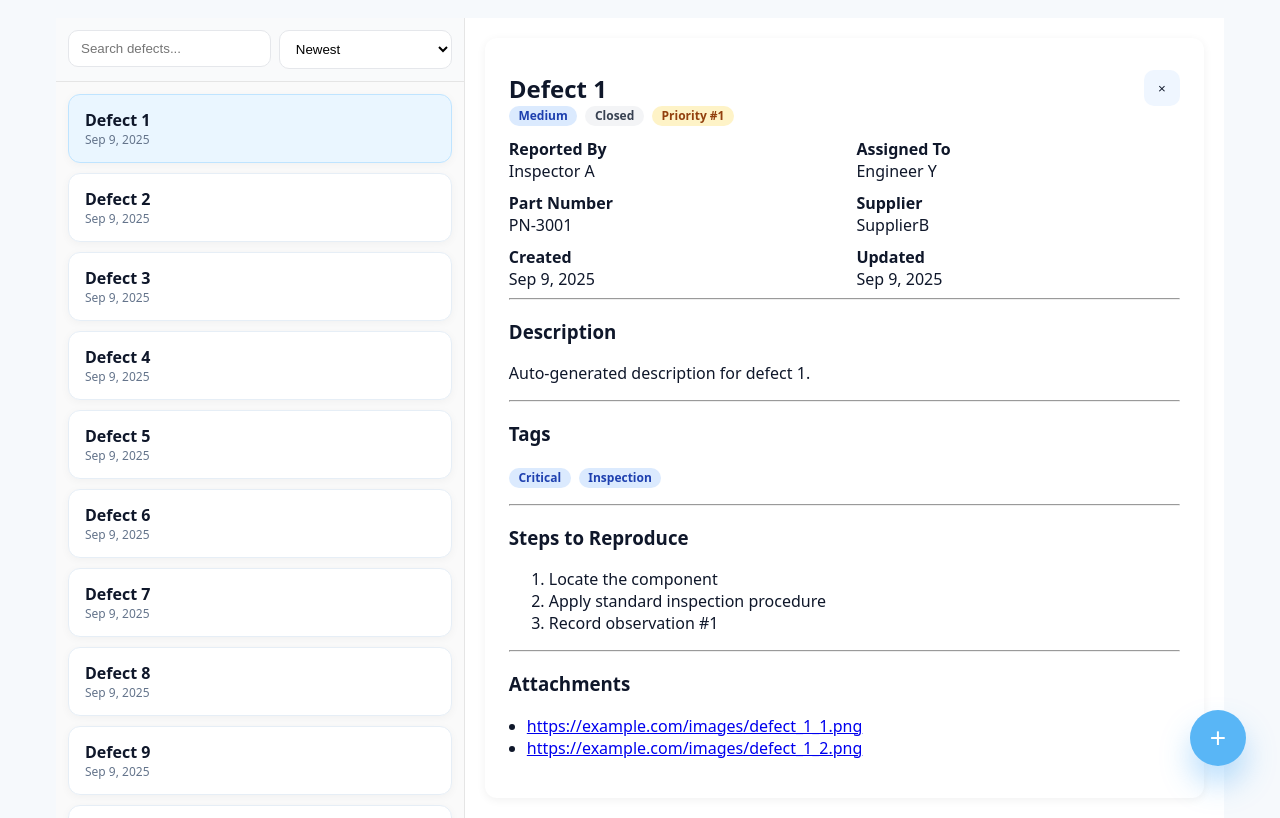
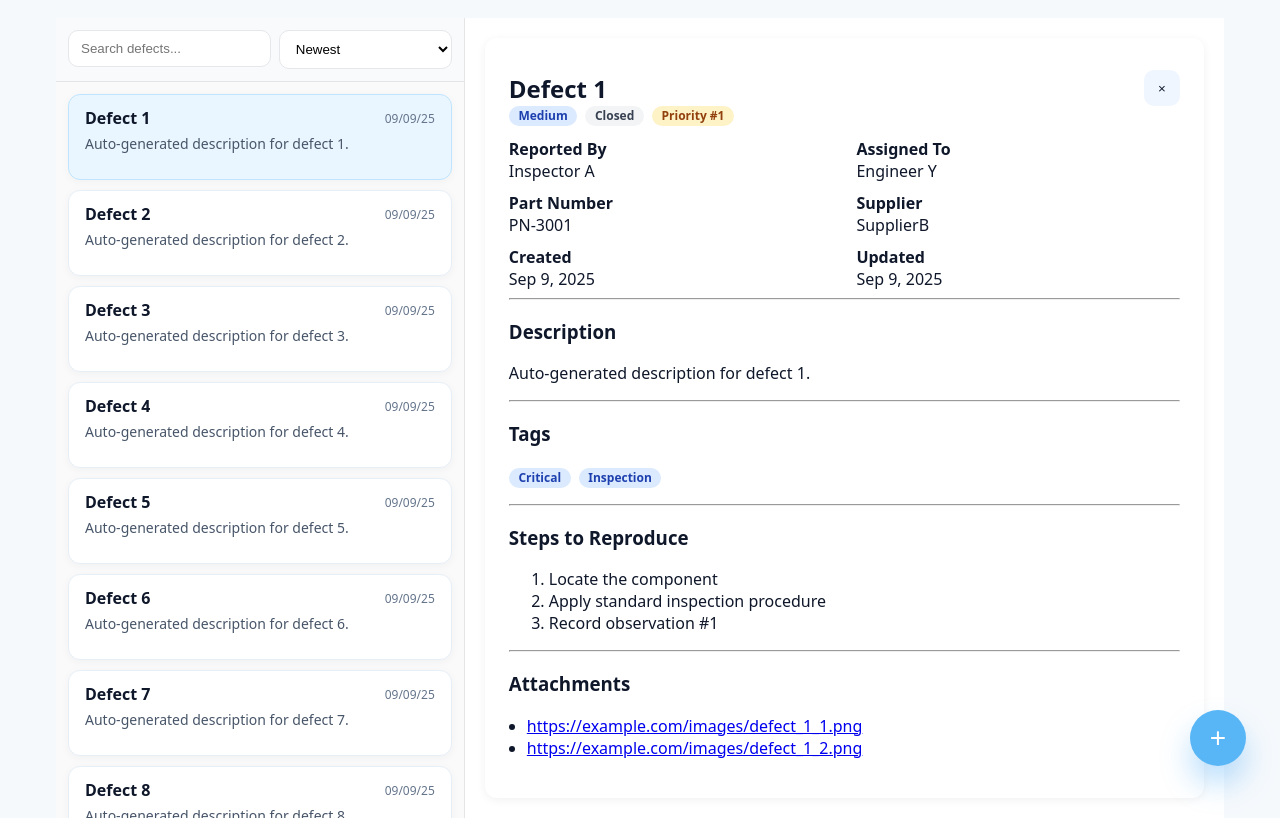
Before and after one commit to phuongtoVN/defect-tracker, a React (Vite) app: page /defects/1 in a window 1280 px wide. Built offline with nearby package versions, Linux system fonts and the light colour scheme.

Commit message:
feat(ui/list): show date on right, one-line description preview (ellipsis), and uniform card height; responsive tweaks

```diff
--- /dev/null
+++ b/src/components/DefectListItem.module.css
@@ -0,0 +1,59 @@
+:root { --card-h: 88px; }  /* tweak once, applies everywhere */
+
+.item {
+  display: block;
+  width: 100%;
+  height: var(--card-h);      /* <- same height for all cards */
+  padding: 12px 14px;
+  border: 1px solid #e6eef6;
+  border-radius: 12px;
+  background: #fff;
+  color: inherit;
+  text-decoration: none;
+  box-shadow: 0 2px 10px rgba(2, 8, 20, 0.04);
+  transition: background .15s, border-color .15s, box-shadow .15s;
+}
+.item:hover { background: #f5fbff; border-color: #cbe7fb; }
+.selected   { background: #f0f7ff; border-color: #bfe1fb; }
+
+.row1 {
+  display: flex;
+  align-items: baseline;
+  gap: 8px;
+}
+
+/* Title: single line + ellipsis */
+.title {
+  flex: 1;
+  min-width: 0;
+  font-weight: 700;
+  font-size: 1.05rem;
+  line-height: 1.25;
+  overflow: hidden;
+  white-space: nowrap;
+  text-overflow: ellipsis;   /* shows … when it doesn’t fit */
+}
+
+/* Date: pinned right, single line */
+.date {
+  margin-left: 12px;
+  white-space: nowrap;
+  color: #64748b;
+  font-size: 0.875rem;
+}
+
+/* Description: exactly ONE line + ellipsis, so the card height never grows */
+.desc {
+  margin-top: 6px;
+  color: #475569;
+  font-size: 0.925rem;
+  overflow: hidden;
+  white-space: nowrap;       /* one line only */
+  text-overflow: ellipsis;   /* cut extra and show … */
+}
+
+@media (max-width: 480px) {
+  :root { --card-h: 80px; }
+  .title { font-size: 1rem; }
+  .desc  { font-size: 0.9rem; }
+}
--- a/src/components/DefectListItem.tsx
+++ b/src/components/DefectListItem.tsx
@@ -1,16 +1,22 @@
 import React from 'react';
 import { Link, useParams } from 'react-router-dom';
 import type { Defect } from '../types/defect';
-import { formatDate } from '../utils/dates';
+import { formatShortMdY } from '../utils/dates';  // new short date (MM/DD/YY)
 
-export default function DefectListItem({ d }:{ d: Defect }) {
+export default function DefectListItem({ d }: { d: Defect }) {
   const { id } = useParams();
   const selected = String(d.id) === String(id);
 
+  // prefer last update; fall back to created
+  const date = formatShortMdY(d.updatedAt ?? d.createdAt);
+
   return (
     <Link to={`/defects/${d.id}`} className={`defect-item ${selected ? 'selected' : ''}`}>
-      <div className="item-title">{d.title}</div>
-      <div className="item-sub">{formatDate(d.createdAt)}</div>
+      <div className="item-row">
+        <div className="item-title">{d.title}</div>
+        <div className="item-date">{date}</div>
+      </div>
+      <div className="item-desc">{d.description ?? '—'}</div>
     </Link>
   );
 }
--- a/src/styles/globals.css
+++ b/src/styles/globals.css
@@ -51,3 +51,14 @@ body { font-family: ui-sans-serif, system-ui, -apple-system, Segoe UI, Roboto, '
 .new-form .row { display:grid; grid-template-columns: repeat(2, minmax(0, 1fr)); gap: 12px; }
 .new-form .actions { display:flex; justify-content:flex-end; }
 .primary { background: #0f69c3; color:white; border:none; padding: 10px 16px; border-radius: 10px; }
+
+.item-row { display: flex; align-items: center; gap: 12px;}
+.defect-item {   min-height: 86px; display: flex; flex-direction: column; gap: 6px; overflow: hidden; }
+.item-title { font-weight: 700; font-size: 16px; line-height: 1.2; white-space: nowrap; overflow: hidden; text-overflow: ellipsis; }
+.item-date { margin-left: auto; font-size: 12px; color: #64748b; white-space: nowrap; }
+.item-desc { font-size: 14px; color: #475569; white-space: nowrap; overflow: hidden; text-overflow: ellipsis; }
+@media (max-width: 640px) {
+  .defect-item { min-height: 74px; }
+  .item-title { font-size: 15px; }
+  .item-desc  { font-size: 13px; }
+}
--- a/src/utils/dates.ts
+++ b/src/utils/dates.ts
@@ -6,3 +6,11 @@ export const compareDateDesc = (a: string, b: string) =>
 
 export const compareDateAsc = (a: string, b: string) =>
   new Date(a).getTime() - new Date(b).getTime();
+
+export function formatShortMdY(date: string | Date): string {
+  const d = typeof date === 'string' ? new Date(date) : date;
+  const mm = String(d.getMonth() + 1).padStart(2, '0');
+  const dd = String(d.getDate()).padStart(2, '0');
+  const yy = String(d.getFullYear()).slice(-2);
+  return `${mm}/${dd}/${yy}`;
+}
```
